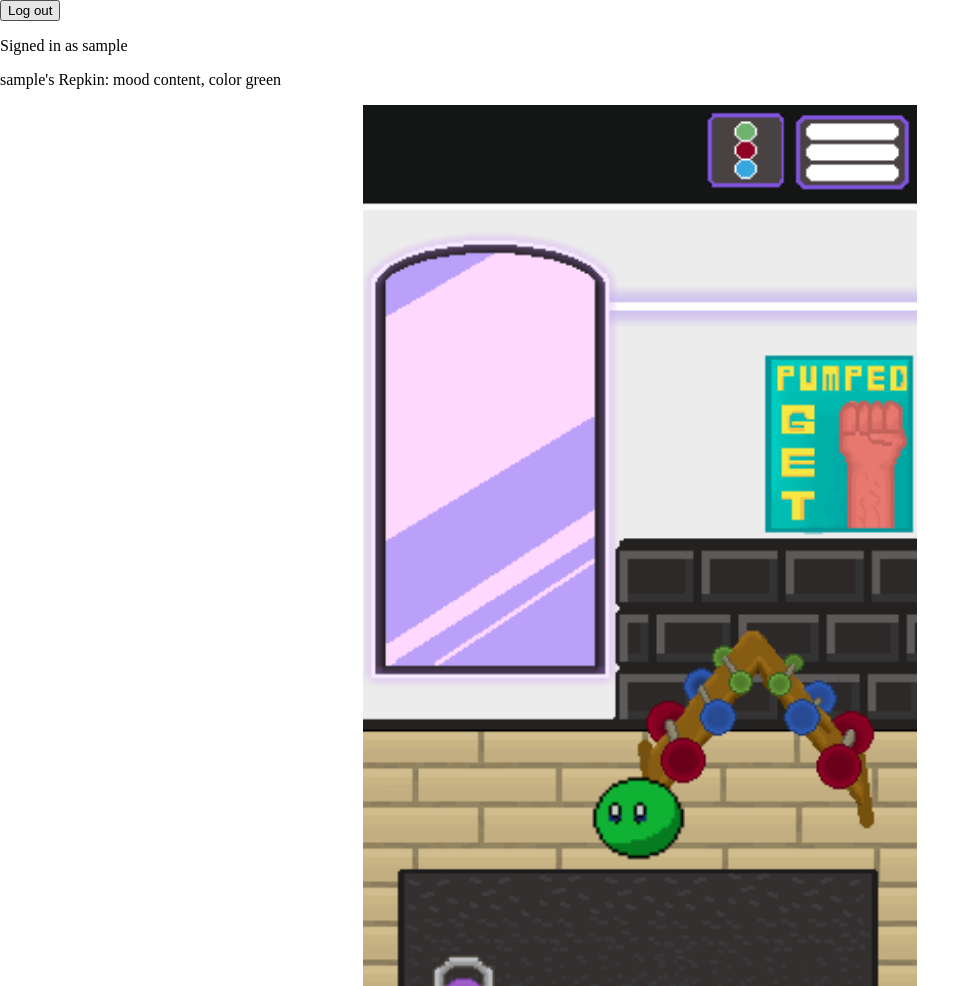
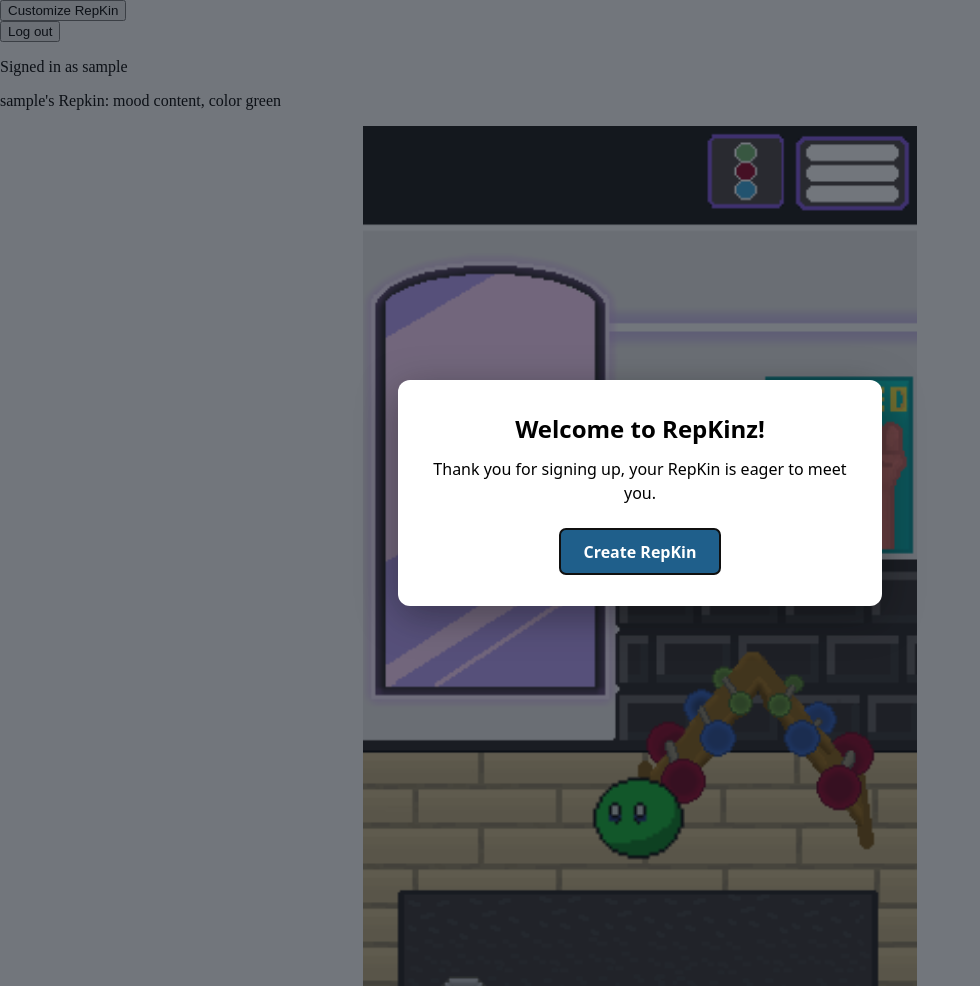
Before and after one commit to UCCS-CS4300-5300/group1-fall2026, a Django app: page / in a window 1280 px wide. Shown: the whole page, without its empty margins (0-980 px from the left). Run offline with Django 5.2, Linux system fonts and the light colour scheme; the visitor is signed in with stand-in values (Sample User, id 1); data comes from the database, SQL or seed files in the repository; data that the repository does not hold is empty.

Commit message:
Added a Welcome modal, added a create RepKin model that links to some customization options.

```diff
--- a/project/core/forms.py
+++ b/project/core/forms.py
@@ -1,3 +1,4 @@
+from .models_repkin import Repkin
 from django import forms
 from django.contrib.auth.forms import UserCreationForm
 from django.contrib.auth.models import User
@@ -9,3 +10,23 @@ class AccountCreationForm(UserCreationForm):
     class Meta(UserCreationForm.Meta):
         model = User
         fields = ("username", "email")
+
+COLOR_CHOICES = [
+    ("green", "Green"),
+    ("blue", "Blue"),
+    ("purple", "Purple"),
+    ("red", "Red"),
+    ("yellow", "Yellow"),
+]
+
+class RepkinSetupForm(forms.ModelForm):
+    color = forms.ChoiceField(choices=COLOR_CHOICES)
+
+    class Meta:
+        model = Repkin
+        fields = ("name", "color", "favorite_activity", "favorite_food")
+
+    def __init__(self, *args, **kwargs):
+        super().__init__(*args, **kwargs)
+        for field in self.fields.values():
+            field.required = True
--- a/project/core/models_repkin.py
+++ b/project/core/models_repkin.py
@@ -6,3 +6,7 @@ class Repkin(models.Model):
     owner = models.OneToOneField(settings.AUTH_USER_MODEL, on_delete=models.CASCADE, related_name="repkin", null=True)
     mood = models.CharField(max_length=20)
     color = models.CharField(max_length=20)
+    name = models.CharField(max_length=30, blank=True)
+    favorite_activity = models.CharField(max_length=40, blank=True)
+    favorite_food = models.CharField(max_length=40, blank=True)
+    setup_complete = models.BooleanField(default=False)
--- /dev/null
+++ b/project/core/templates/core/_repkin_modals.html
@@ -0,0 +1,81 @@
+{% if not repkin.setup_complete %}
+    <dialog id="welcome-modal" class="welcome-modal" aria-labelledby="welcome-title">
+        <h2 id="welcome-title">Welcome to RepKinz!</h2>
+        <p>Thank you for signing up, your RepKin is eager to meet you.</p>
+        <button type="button" id="create-repkin-btn" class="welcome-btn">Create RepKin</button>
+    </dialog>
+    {% endif %}
+
+    <dialog id="setup-modal" class="welcome-modal" aria-labelledby="setup-title">
+        <h2 id="setup-title">Create your RepKin</h2>
+        <form method="post" action="{% url 'core:repkin_setup' %}">
+            {% csrf_token %}
+
+            <div class="setup-field">
+                {{ setup_form.name.label_tag }}
+                {{ setup_form.name }}
+                {% for error in setup_form.name.errors %}
+                    <p class="field-error">{{ error }}</p>
+                {% endfor %}
+            </div>
+
+            <div class="setup-field">
+                {{ setup_form.color.label_tag }}
+                {{ setup_form.color }}
+                {% for error in setup_form.color.errors %}
+                    <p class="field-error">{{ error }}</p>
+                {% endfor %}
+            </div>
+
+            <div class="setup-field">
+                {{ setup_form.favorite_activity.label_tag }}
+                {{ setup_form.favorite_activity }}
+                {% for error in setup_form.favorite_activity.errors %}
+                    <p class="field-error">{{ error }}</p>
+                {% endfor %}
+            </div>
+
+            <div class="setup-field">
+                {{ setup_form.favorite_food.label_tag }}
+                {{ setup_form.favorite_food }}
+                {% for error in setup_form.favorite_food.errors %}
+                    <p class="field-error">{{ error }}</p>
+                {% endfor %}
+            </div>
+
+            <div class="setup-actions">
+                <button type="submit" class="welcome-btn">Save RepKin</button>
+                <button type="button" id="cancel-setup-btn" class="welcome-btn welcome-btn-secondary">Cancel</button>
+            </div>
+        </form>
+    </dialog>
+
+    <script>
+        const welcomeModal = document.getElementById("welcome-modal");
+        const setupModal = document.getElementById("setup-modal");
+
+        {% if open_setup %}
+            setupModal.showModal();
+        {% elif not repkin.setup_complete %}
+            welcomeModal.showModal();
+        {% endif %}
+
+        const createButton = document.getElementById("create-repkin-btn");
+        if (createButton) {
+            createButton.addEventListener("click", function () {
+                welcomeModal.close();
+                setupModal.showModal();
+            });
+        }
+
+        document.getElementById("cancel-setup-btn").addEventListener("click", function () {
+            setupModal.close();
+        });
+
+        const customizeButton = document.getElementById("customize-btn");
+        if (customizeButton) {
+            customizeButton.addEventListener("click", function () {
+                setupModal.showModal();
+            });
+        }
+    </script>
--- a/project/core/templates/core/home.html
+++ b/project/core/templates/core/home.html
@@ -5,6 +5,7 @@
     <meta charset="utf-8">
     <meta name="viewport" content="width=device-width,initial-scale=1">
     <audio id="bg-music" src="{% static 'audio/side-stepping-prigida-main-version-21377-01-09.mp3' %}" autoplay loop></audio>
+    <link rel="stylesheet" href="{% static 'css/repkin_modals.css' %}">
     <style>
         html, body {
             margin: 0;
@@ -33,9 +34,9 @@
     </style>
 
 
-
 </head>
 <body>
+    <button type="button" id="customize-btn">Customize RepKin</button>
     <form method="post" action="{% url 'core:logout' %}">
             {% csrf_token %}
             <button type="submit">Log out</button>
@@ -54,5 +55,7 @@
     <main>
         {% block content %}{% endblock %}
     </main>
+
+    {% include "core/_repkin_modals.html" %}
 </body>
 </html>
--- a/project/core/urls.py
+++ b/project/core/urls.py
@@ -5,4 +5,5 @@ urlpatterns = [
     path("", views.home, name="home"),
     path("logout/", views.logout_view, name="logout"),
     path("create-account/", views.account_creation, name="account_creation"),
+    path("repkin/setup/", views.repkin_setup, name="repkin_setup"),
 ]
--- a/project/core/views.py
+++ b/project/core/views.py
@@ -6,16 +6,33 @@ from django.contrib import messages
 from django.contrib.auth import logout, login
 from django.shortcuts import redirect
 from django.views.decorators.http import require_POST
-from .forms import AccountCreationForm
+from .forms import AccountCreationForm, RepkinSetupForm
 
 
 DEFAULT_REPKIN = {"mood": "content", "color": "green"}
 
+def get_repkin(user):
+    repkin, _ = Repkin.objects.get_or_create(owner=user, defaults=DEFAULT_REPKIN)
+    return repkin
+
+@login_required
+def repkin_setup(request):
+    if request.method != "POST":
+        return redirect("core:home")
+    repkin = get_repkin(request.user)
+    form = RepkinSetupForm(request.POST, instance=repkin)
+    if form.is_valid():
+        repkin = form.save(commit=False)
+        repkin.setup_complete = True
+        repkin.save()
+        return redirect("core:home")
+    repkin.refresh_from_db()
+    return render_home(request, repkin, form, open_setup=True)
+
 @login_required
 def home(request):
-    repkin, _ = Repkin.objects.get_or_create(owner=request.user, defaults=DEFAULT_REPKIN)
-    items = StarterItem.objects.filter(is_active=True).order_by("title")
-    return render(request, "core/home.html", {"items": items, "repkin": repkin})
+    repkin = get_repkin(request.user)
+    return render_home(request, repkin, RepkinSetupForm(instance=repkin))
 
 @require_POST
 def logout_view(request):
@@ -33,3 +50,13 @@ def account_creation(request):
     else:
         form = AccountCreationForm()
     return render(request, "core/account_creation.html", {"form": form})
+
+def render_home(request, repkin, setup_form, open_setup=False):
+    items = StarterItem.objects.filter(is_active=True).order_by("title")
+    context = {
+        "items": items,
+        "repkin": repkin,
+        "setup_form": setup_form,
+        "open_setup": open_setup,
+    }
+    return render(request, "core/home.html", context)
--- /dev/null
+++ b/project/static/css/repkin_modals.css
@@ -0,0 +1,85 @@
+.welcome-modal {
+    width: calc(100% - 2rem);
+    max-width: 420px;
+    max-height: 90vh;
+    overflow-y: auto;
+    padding: 2rem;
+    text-align: center;
+    font-family: system-ui, sans-serif;
+    border: 0;
+    border-radius: 12px;
+    box-shadow: 0 10px 40px rgba(0, 0, 0, .35);
+}
+
+.welcome-modal::backdrop {
+    background: rgba(20, 28, 38, .6);
+}
+
+.welcome-modal h2 {
+    margin: 0 0 .75rem;
+}
+
+.welcome-modal p {
+    margin: 0 0 1.5rem;
+    line-height: 1.5;
+}
+
+.welcome-modal .welcome-btn {
+    display: inline-block;
+    padding: .7rem 1.5rem;
+    font: inherit;
+    font-weight: 600;
+    color: #fff;
+    text-decoration: none;
+    background: #1f5f8b;
+    border: 0;
+    border-radius: 6px;
+    cursor: pointer;
+}
+
+.welcome-modal form {
+    text-align: left;
+}
+
+.welcome-modal .setup-field {
+    margin-bottom: 1rem;
+}
+
+.welcome-modal label {
+    display: block;
+    margin-bottom: .3rem;
+    font-weight: 600;
+}
+
+.welcome-modal input,
+.welcome-modal select {
+    width: 100%;
+    padding: .6rem .7rem;
+    box-sizing: border-box;
+    font: inherit;
+    background: #fff;
+    border: 1px solid #d5dae1;
+    border-radius: 6px;
+}
+
+.welcome-modal .field-error {
+    margin: .3rem 0 0;
+    color: #a12222;
+    font-size: .9rem;
+}
+
+.welcome-modal .setup-actions {
+    display: flex;
+    gap: .75rem;
+    margin-top: 1.5rem;
+}
+
+.welcome-modal .welcome-btn-secondary {
+    color: #1f5f8b;
+    background: transparent;
+    border: 1px solid #1f5f8b;
+}
+
+.welcome-modal .welcome-btn:hover {
+    background: #174a6d;
+}
```
Also changed, not shown: project/core/tests/test_repkin_setup.py (added, +163 -0 lines), project/core/migrations/0004_repkin_favorite_activity_repkin_favorite_food_and_more.py (added).
